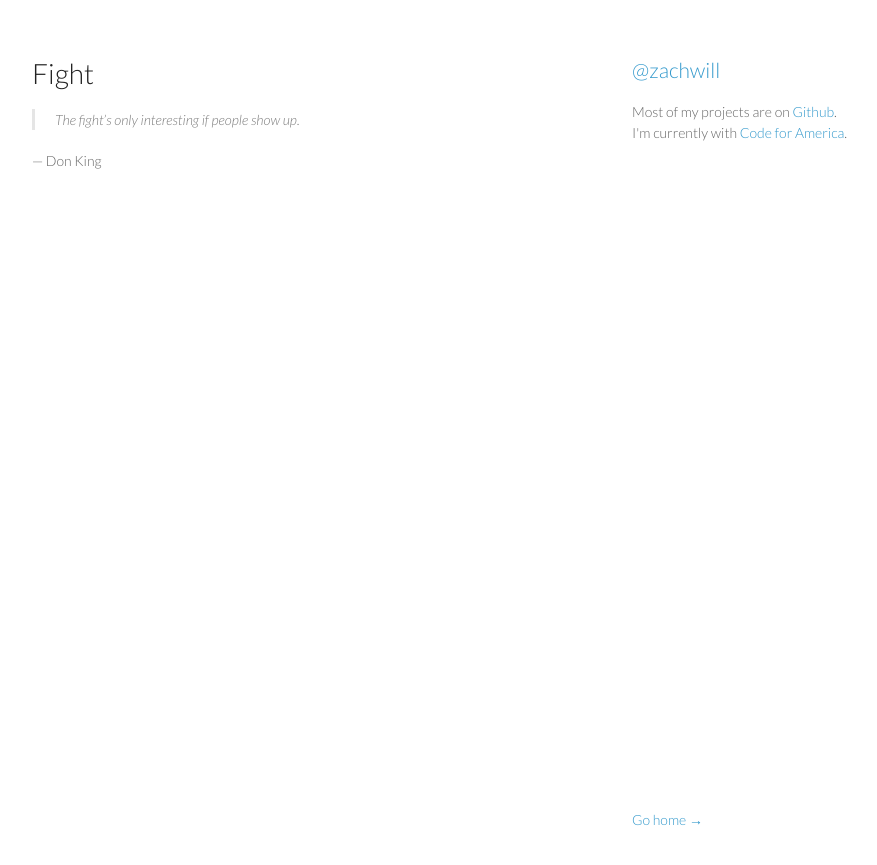
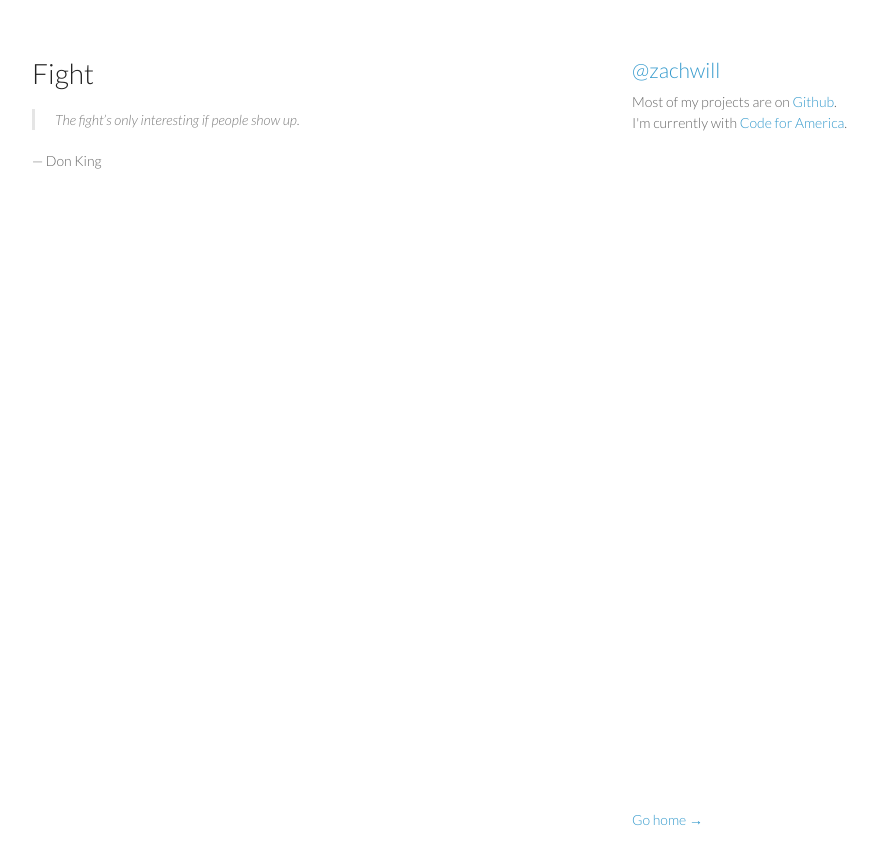
Before and after one commit to zachwill/blog, a Jekyll site: the page built from _posts/2011-11-12-fight.md, in a window 1280 px wide. Shown: the top 865 px of the page, without its empty margins (178-1055 px from the left). Built offline with Jekyll 4.4.1, drawn with Linux system fonts in a browser that asks for light colours; Markdown is read by kramdown in place of the engine named in the settings.

Commit message:
Fix header spacing

```diff
--- a/css/style.css
+++ b/css/style.css
@@ -168,6 +168,10 @@ header ul a strong {
   color:#222;
 }
 
+header h1, header h2, header h3 {
+  margin: 0 0 10px;
+}
+
 section {
   width:520px;
   float:left;
@@ -210,7 +214,7 @@ footer {
     border:1px solid #e5e5e5;
     border-width:0 0 1px;
     padding-right:320px;
-    margin:0;
+    margin:0 0 10px;
   }
 
   section {
@@ -227,11 +231,6 @@ footer {
     right:50px;
     top:52px;
   }
-
-  header h1, header h2 {
-    margin: 0 0 10px;
-  }
-
 
   footer {
     margin:0;
```
